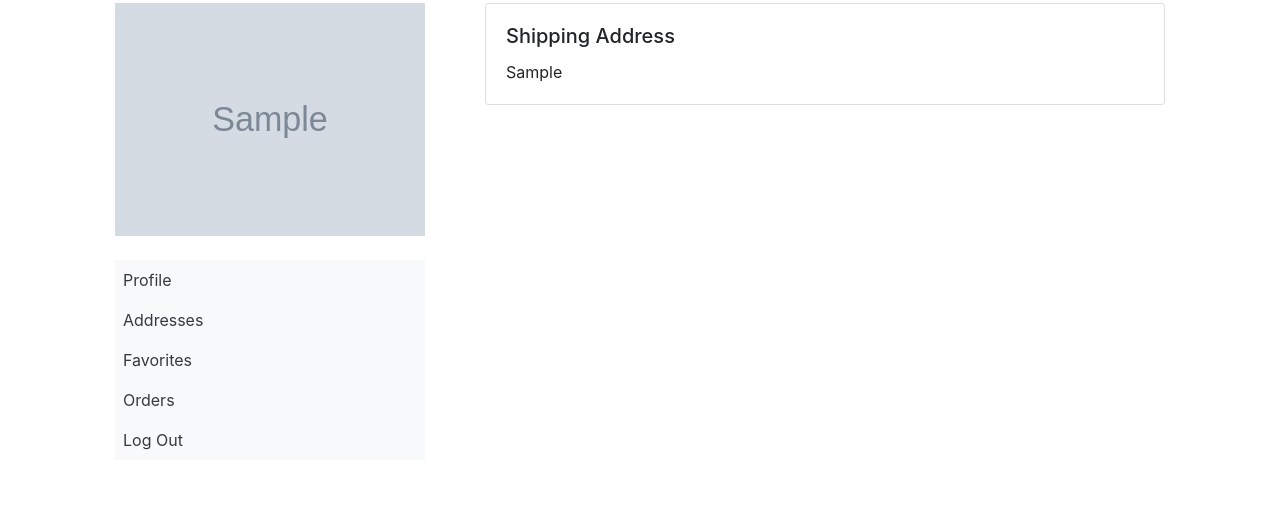
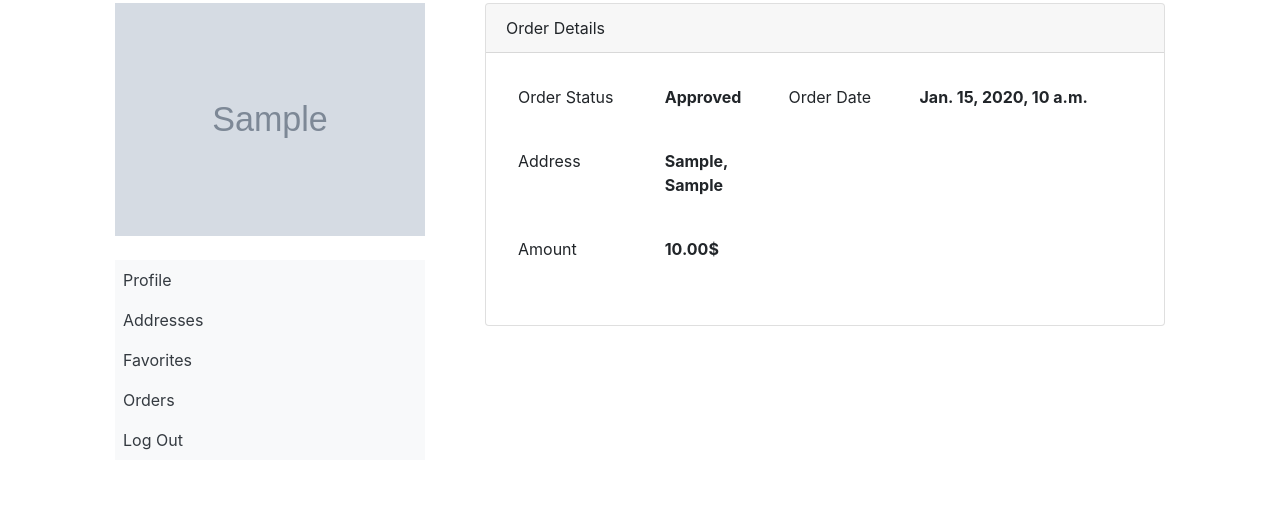
Before and after one commit to fatemehkarimi/ecommerce_store, a Django app: page /orders/details/1/ in a window 1280 px wide. Shown: the part 156-685 px from the top of the page. Run offline with Django 3.2, Linux system fonts and the light colour scheme; a user stored in the database is signed in; tables that the repository leaves empty hold one stand-in row (values such as "Sample post"); grey boxes marked "Sample" are stand-in pictures; some libraries are stand-ins or nearby versions.

Commit message:
show status, address, amount in order detail

```diff
--- a/static/css/base.css
+++ b/static/css/base.css
@@ -105,3 +105,7 @@ hr.hr-text {
     margin: auto;
     display: block;
 }
+
+.borderless td {
+    border: none;
+}
--- a/templates/orders/order_details.html
+++ b/templates/orders/order_details.html
@@ -6,9 +6,32 @@
     <div class="row">
       <div class="col">
         <div class="card">
+          <div class="card-header">
+              Order Details
+          </div>
           <div class="card-body">
-            <h5 class="card-title">Shipping Address</h5>
-            {{ order.destination_address.adress }}
+            <table class="table borderless">
+              <tbody>
+                <tr>
+                  <td>Order Status</td>
+                  <td><p class="font-weight-bold">{{ order.get_order_status_display }}</p></td>
+                  <td>Order Date</td>
+                  <td><p class="font-weight-bold">{{ order.order_date }}</p></td>
+                </tr>
+                <tr>
+                  <td>Address
+                  </td>
+                  <td>
+                    <p class="font-weight-bold">{{ order.destination_address.city }},<br>
+                       {{ order.destination_address.adress }}</p>
+                  </td>
+                </tr>
+                <tr>
+                  <td>Amount</td>
+                  <td><p class="font-weight-bold">{{ order.total_paid }}$</p></td>
+                </tr>
+              </tbody>
+            </table>
           </div>
         </div>
       </div>
```
